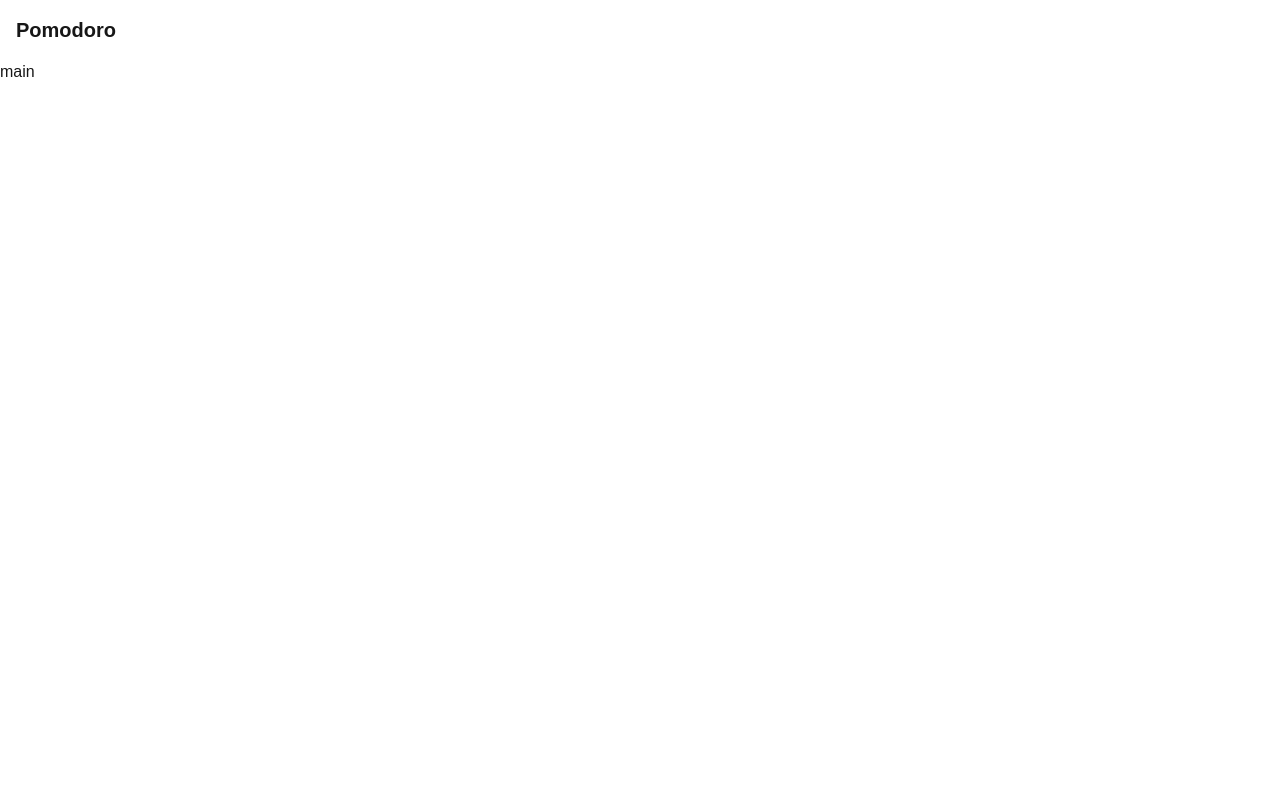
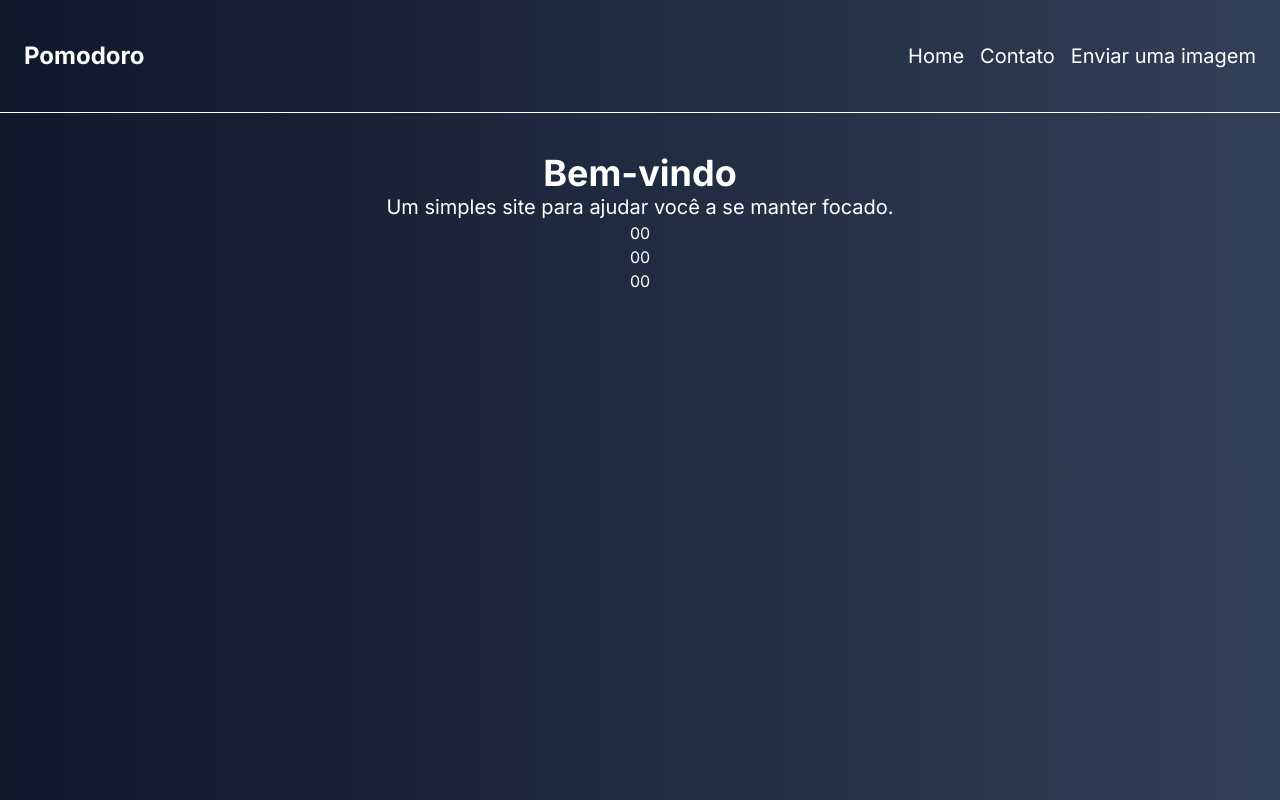
Before and after one commit to GuilhermeYm/pomodoro, a Next.js app: page / in a window 1280 px wide. Built offline with nearby package versions, Linux system fonts and the light colour scheme.

Commit message:
Desenvolvendo o main

```diff
--- a/src/app/globals.css
+++ b/src/app/globals.css
@@ -1,24 +1,5 @@
 @import "tailwindcss";
 
-@theme {
-  --font-sans: var(--font-geist-sans);
-  --font-mono: var(--font-geist-mono);
+:root {
+  --font-inter: var(--font-inter);
 }
-
-:root {
-  --background: #ffffff;
-  --foreground: #171717;
-}
-
-@media (prefers-color-scheme: dark) {
-  :root {
-    --background: #0a0a0a;
-    --foreground: #ededed;
-  }
-}
-
-body {
-  color: var(--foreground);
-  background: var(--background);
-  font-family: Arial, Helvetica, sans-serif;
-}
--- a/src/app/layout.jsx
+++ b/src/app/layout.jsx
@@ -2,6 +2,7 @@ import { Inter } from "next/font/google";
 import "./globals.css";
 
 const inter = Inter({
+  variable: "--font-inter",
   weights: [400, 500, 600, 700],
   style: "normal",
   display: "swap",
@@ -16,7 +17,11 @@ export const metadata = {
 export default function RootLayout({ children }) {
   return (
     <html lang="pt-br">
-      <body className={`${inter.variable} antialiased`}>{children}</body>
+      <body
+        className={`${inter.variable} antialiased bg-gradient-to-r from-slate-900 to-slate-700 text-white`}
+      >
+        {children}
+      </body>
     </html>
   );
 }
--- a/src/components/HeaderComponents.jsx
+++ b/src/components/HeaderComponents.jsx
@@ -1,10 +1,12 @@
 export default function HeaderComponents() {
   return (
-    <header className="min-w-screen flex justify-between items-center p-4">
-      <h1 className="text-xl font-bold">Pomodoro</h1>
-      <nav>
-        <ul>
-          <li></li>
+    <header className="min-w-screen flex justify-between items-center px-6 py-10 font-[family-name:var(--font-inter)] min-h-20 border-b mb-10">
+      <h1 className="text-2xl font-bold">Pomodoro</h1>
+      <nav className="flex text-xl">
+        <ul className="flex space-x-4">
+          <li>Home</li>
+          <li>Contato</li>
+          <li>Enviar uma imagem</li>
         </ul>
       </nav>
     </header>
--- a/src/components/MainComponents.jsx
+++ b/src/components/MainComponents.jsx
@@ -1,7 +1,15 @@
+import WatchPomodoroComponents from "./WatchPomodoroComponents";
+
 export default function MainComponents() {
-    return (
-        <main>
-            main
-        </main>
-    )
+  return (
+    <main className="font-[family-name:var(--font-inter)] min-h-80">
+      <section className="flex flex-col items-center justify-center">
+        <h1 className="text-4xl font-bold">Bem-vindo</h1>
+        <p className="text-xl">
+          Um simples site para ajudar você a se manter focado.
+        </p>
+      </section>
+      <WatchPomodoroComponents />
+    </main>
+  );
 }
--- /dev/null
+++ b/src/components/WatchPomodoroComponents.jsx
@@ -0,0 +1,11 @@
+export default function WatchPomodoroComponents() {
+  return (
+    <article className="flex flex-col items-center justify-center flex-1">
+      <div>00</div>
+      <div>00</div>
+      <div>
+        00
+      </div>
+    </article>
+  );
+}
```
